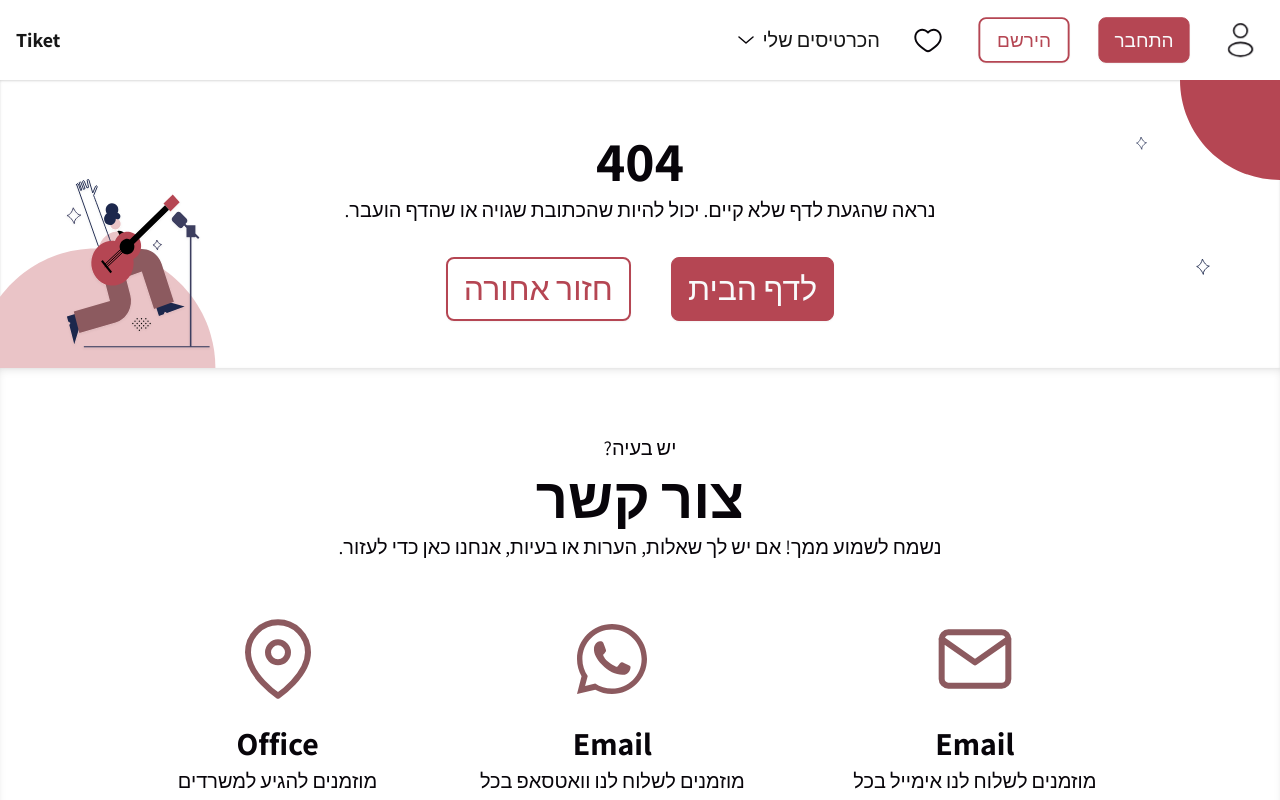
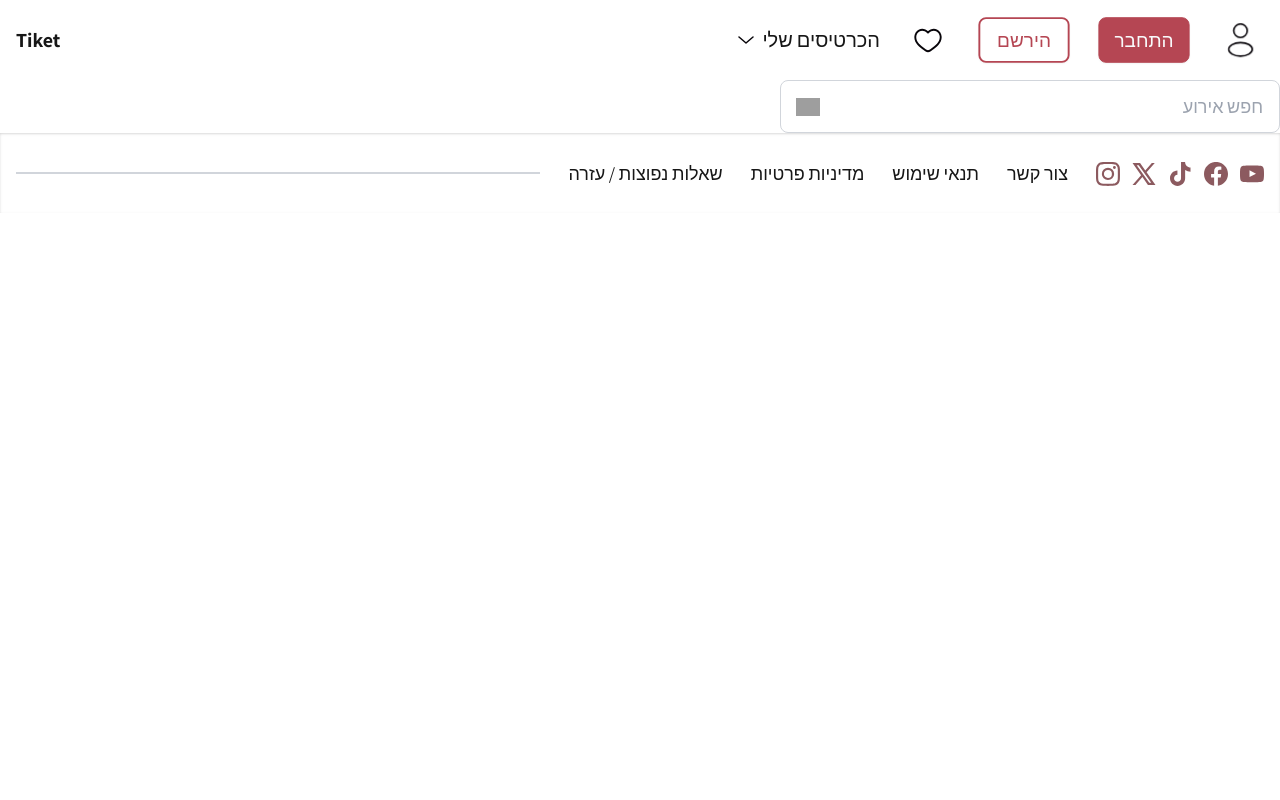
Before and after one commit to tiketuser/Tiket, a Next.js app: page /ViewMore in a window 1280 px wide. Before the commit this address had no page. Shown: the top 800 px of the page. Built offline with nearby package versions, Linux system fonts and the light colour scheme; grey boxes are pictures that could not be loaded.

Commit message:
added viewMorePage

```diff
--- /dev/null
+++ b/app/ViewMore/page.tsx
@@ -0,0 +1,37 @@
+import React from "react";
+import NavBar from "../components/NavBar/NavBar";
+import Footer from "../components/Footer/Footer";
+import CustomInput from "../components/CustomInput/CustomInput";
+import SearchIcon from "../../../public/images/SearchBar/Search Icon.svg";
+import Image from "next/image";
+import cardsData from "../DemoData/cardsData"; // ייבוא רשימת הכרטיסים
+import { useRouter } from "next/router";
+
+const ViewMore = () => {
+  const router = useRouter();
+
+  // חילוץ רשימת שמות האמנים מתוך cardsData (ללא כפילויות)
+  const artistNames = [...new Set(cardsData.map((card) => card.title))];
+
+  const handleSearch = (query: string) => {
+    router.push(`/SearchResults?query=${encodeURIComponent(query)}`);
+  };
+  return (
+    <div>
+      <NavBar />
+      <CustomInput
+        id="search-bar"
+        placeholder="חפש אירוע"
+        image={
+          <Image src={SearchIcon} alt="Search Icon" width={24} height={24} />
+        }
+        onEnter={handleSearch} // מבצע חיפוש ומעביר לדף התוצאות
+        suggestions={artistNames} // מעביר את רשימת האמנים
+      />
+
+      <Footer />
+    </div>
+  );
+};
+
+export default ViewMore;
```
